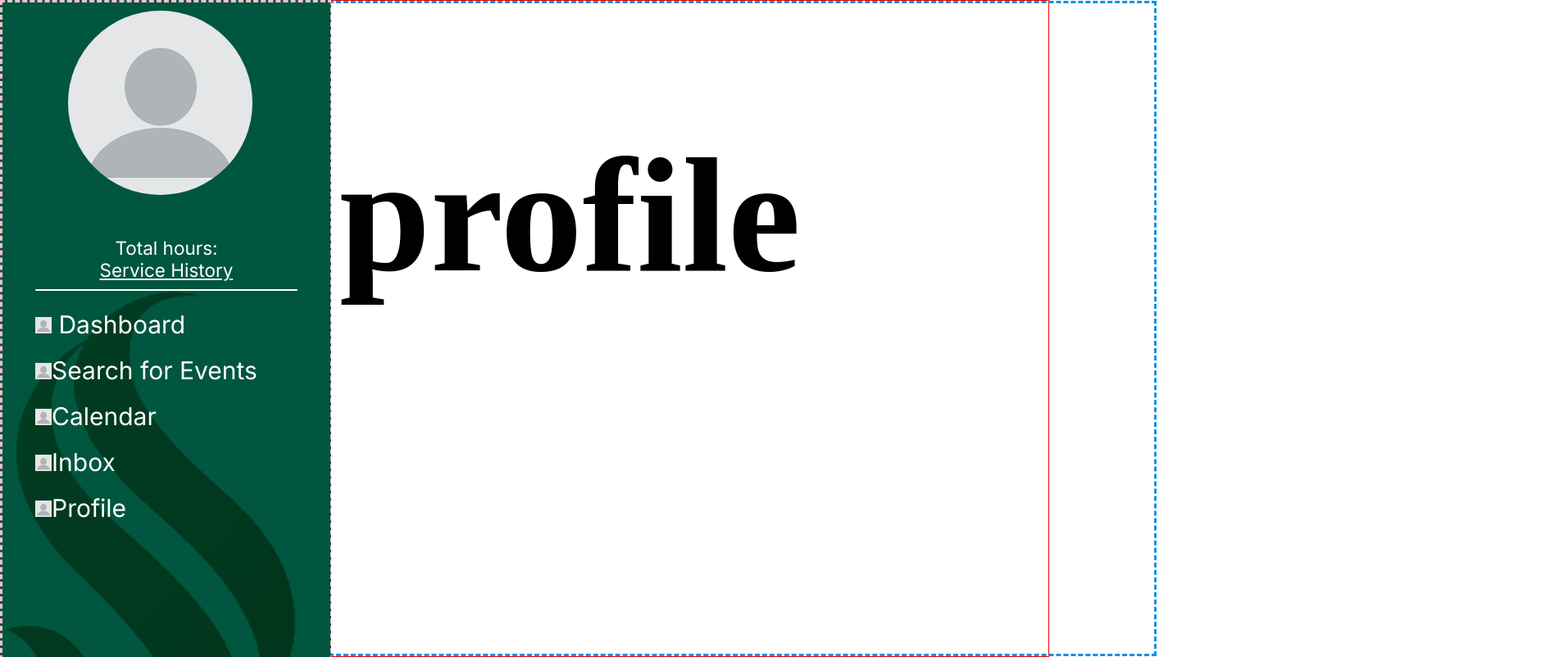
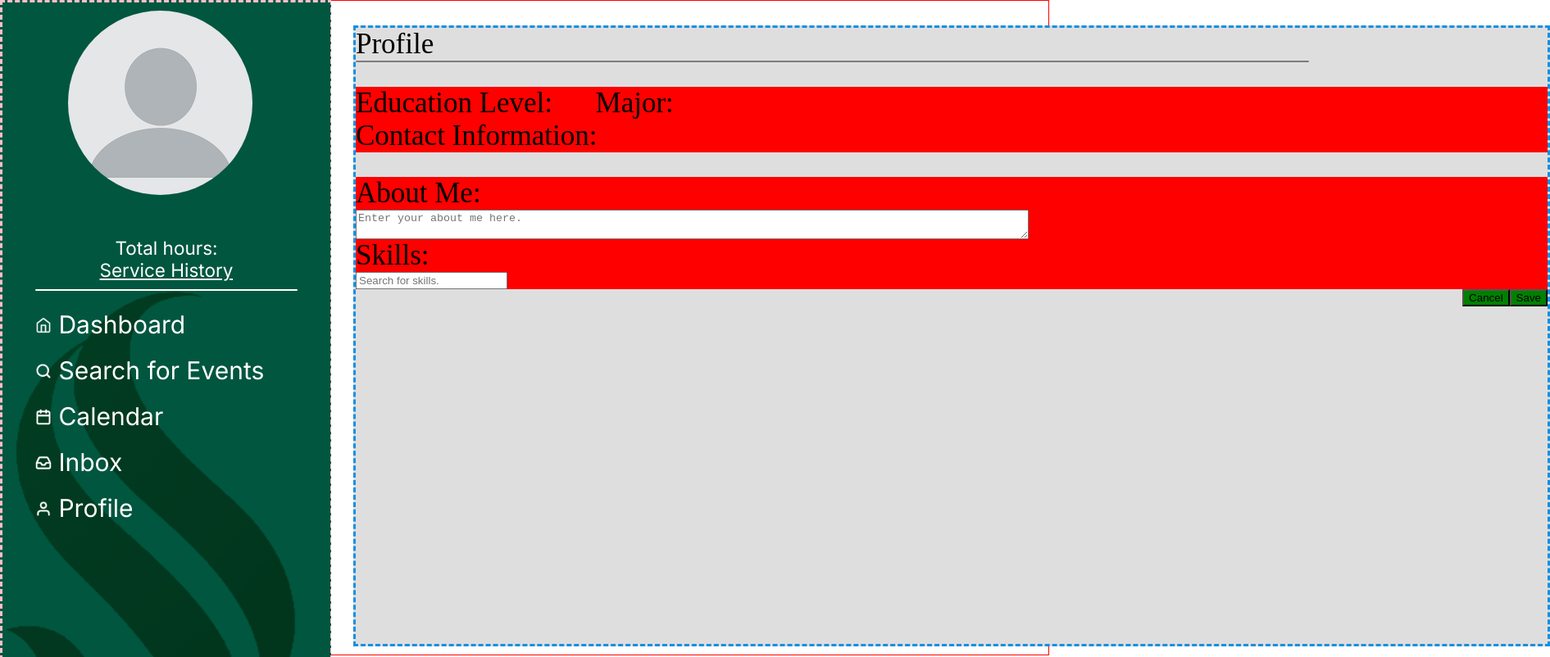
Before and after one commit to 5-Fifths/Volunteer-Hive, a plain HTML site: page webpage/profile.html in a window 1280 px wide. Shown: the whole page at 82% size, 1891 px wide, since content can reach past the window. Drawn offline with Linux system fonts and the light colour scheme.

Commit message:
Working on the profile pages + added icons for the navigation

```diff
--- a/webpage/profile.html
+++ b/webpage/profile.html
@@ -17,17 +17,40 @@
                 <div>a</div>
             <ul>
                 <section class = "navigation">
-                    <li><a href="dashbaord.html"><img src="../assets/blank-profile-picture.png" alt="Dashboard Icon" style="width: 20px;height: 20px;"> Dashboard</a> </li>
-                    <li><a href="search-for-events.html"><img src="../assets/blank-profile-picture.png" alt="Search for Events Icon" style="width: 20px;height: 20px;">Search for Events</a> </li>
-                    <li><a href="calendar.html"><img src="../assets/blank-profile-picture.png" alt="Calendar Icon" style="width: 20px;height: 20px;">Calendar</a> </li>
-                    <li><a href="inbox.html"><img src="../assets/blank-profile-picture.png" alt="Inbox Icon" style="width: 20px;height: 20px;">Inbox</a> </li>
-                    <li><a href="profile.html"><img src="../assets/blank-profile-picture.png" alt="Profile Icon" style="width: 20px;height: 20px;">Profile</a> </li>
+                    <li><a href="dashbaord.html"><img src="../assets/Home Icon.png" alt="Dashboard Icon" style="width: 20px;height: 20px;"> Dashboard</a> </li>
+                    <li><a href="search-for-events.html"><img src="../assets/Search Icon.png" alt="Search for Events Icon" style="width: 20px;height: 20px;"> Search for Events</a> </li>
+                    <li><a href="calendar.html"><img src="../assets/Calendar Icon.png" alt="Calendar Icon" style="width: 20px;height: 20px;"> Calendar</a> </li>
+                    <li><a href="inbox.html"><img src="../assets/Inbox Icon.png" alt="Inbox Icon" style="width: 20px;height: 20px;"> Inbox</a> </li>
+                    <li><a href="profile.html"><img src="../assets/Profile Icon.png" alt="Profile Icon" style="width: 20px;height: 20px;"> Profile</a> </li>
                 </section>
             </ul>
 
         </nav>
         <main>
-            <h1>profile</h1>
+            <header>Profile</header>
+            <div>a</div>
+            <section>Education Level: &emsp; Major: </br> Contact Information:  </section>
+
+            <section>
+                <form action="" method="post">
+                    <label for="aboutMe">About Me:</label>
+                    </br>
+                    <textarea id="aboutMe" row="100" cols="100" placeholder="Enter your about me here."></textarea>
+                    </br>
+
+                    <label for="skills:">Skills:</label>
+                    </br>
+                    <input type="search" id="search-for-skills" placeholder="Search for skills.">
+                    </br>
+
+
+
+                    <input class="buttons" type="submit" value="Save" >
+                    <input class="buttons" type="reset" value="Cancel">
+                </form>
+            </section>
+
+
         </main>
     </body>
 </html>
--- a/webpage/styles.css
+++ b/webpage/styles.css
@@ -42,7 +42,7 @@ nav .profile-Picture{
 
 }
 
-nav .name{
+.name{
     margin-top: 50px;
     text-align: center;
 }
@@ -60,7 +60,7 @@ nav a{
     text-decoration: none;
 }
 
-nav ul .navigation li {
+.navigation li {
     list-style-type: none;
     font-size: 30;
     margin-bottom: 20px;
@@ -68,13 +68,39 @@ nav ul .navigation li {
 }
 
 main {
-    height: 100vh;
-    margin-left: 400px;
-    padding: 10px;
+    margin-top: 30px;
+    height: 95%;
+    margin-left: 430px;
+
     box-sizing: border-box;
 
-    width: 79%;
+    width: 1460px;
     border: 3px dashed rgb(20, 144, 226);
-    font-size: 100px;
+    font-size: 35px;
+    background-color: rgb(223, 222, 222);
 
 }
+
+main header{
+
+}
+
+main div{
+    width: 80%;
+    height: 2px;
+    background-color: rgb(124, 124, 124);
+    text-indent: -9999999999999px;
+    border-radius: 10px;
+    border: none;
+}
+
+main section{
+    background-color: red;
+    margin-top: 30px;
+    tab-size: 4;
+}
+
+.buttons {
+    background-color:green;
+    float:right;
+}
```
Also changed, not shown: webpage/calendar.html (+5 -5 lines), webpage/dashbaord.html (+5 -5 lines), webpage/inbox.html (+5 -5 lines), webpage/search-for-events.html (+5 -5 lines), webpage/service-history.html (+5 -5 lines), webpage/template.html (+5 -5 lines), assets/Calendar Icon.png (added), assets/Home Icon.png (added), assets/Inbox Icon.png (added), assets/Profile Icon.png (added), assets/Search Icon.png (added).
